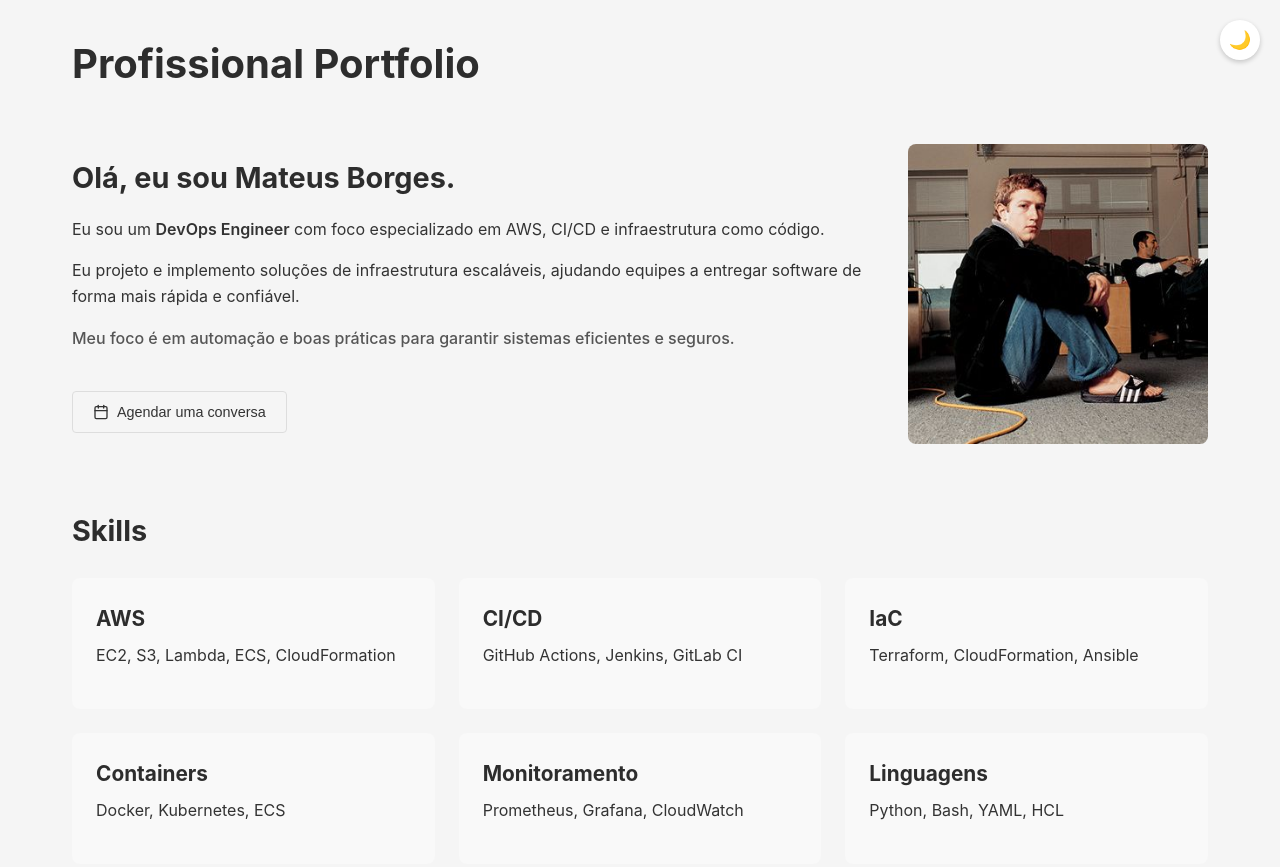
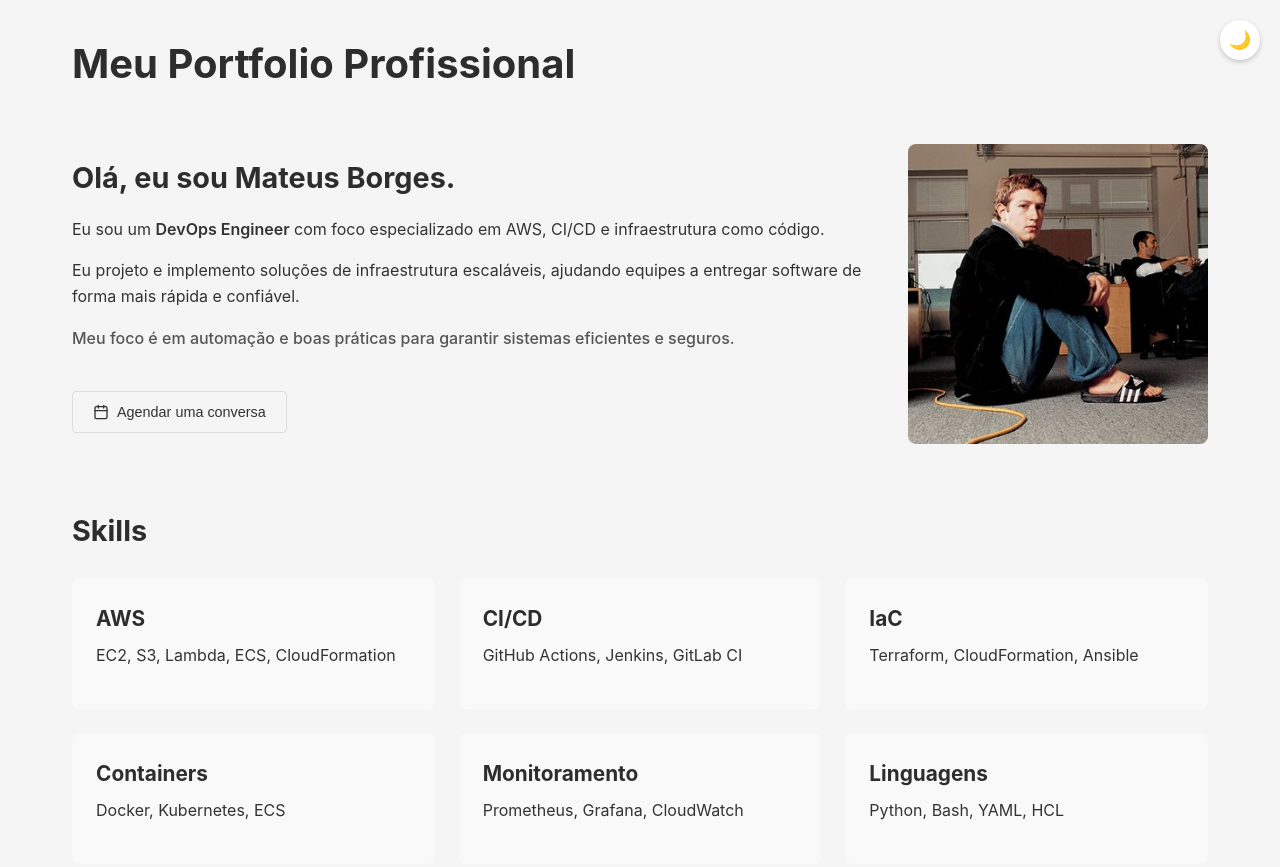
Before and after one commit to mateusoliveirab/mateusoliveirab-portfolio-website, a plain HTML site: page index.html in a window 1280 px wide. Shown: the top 867 px of the page. Drawn offline with Linux system fonts and the light colour scheme.

Commit message:
simple change

```diff
--- a/index.html
+++ b/index.html
@@ -15,7 +15,7 @@
         <main>
             <section class="hero">
                 <div class="hero-content">
-                    <h1>Profissional Portfolio</h1>
+                    <h1>Meu Portfolio Profissional</h1>
 
                     <div class="profile">
                         <div class="profile-text">
```
